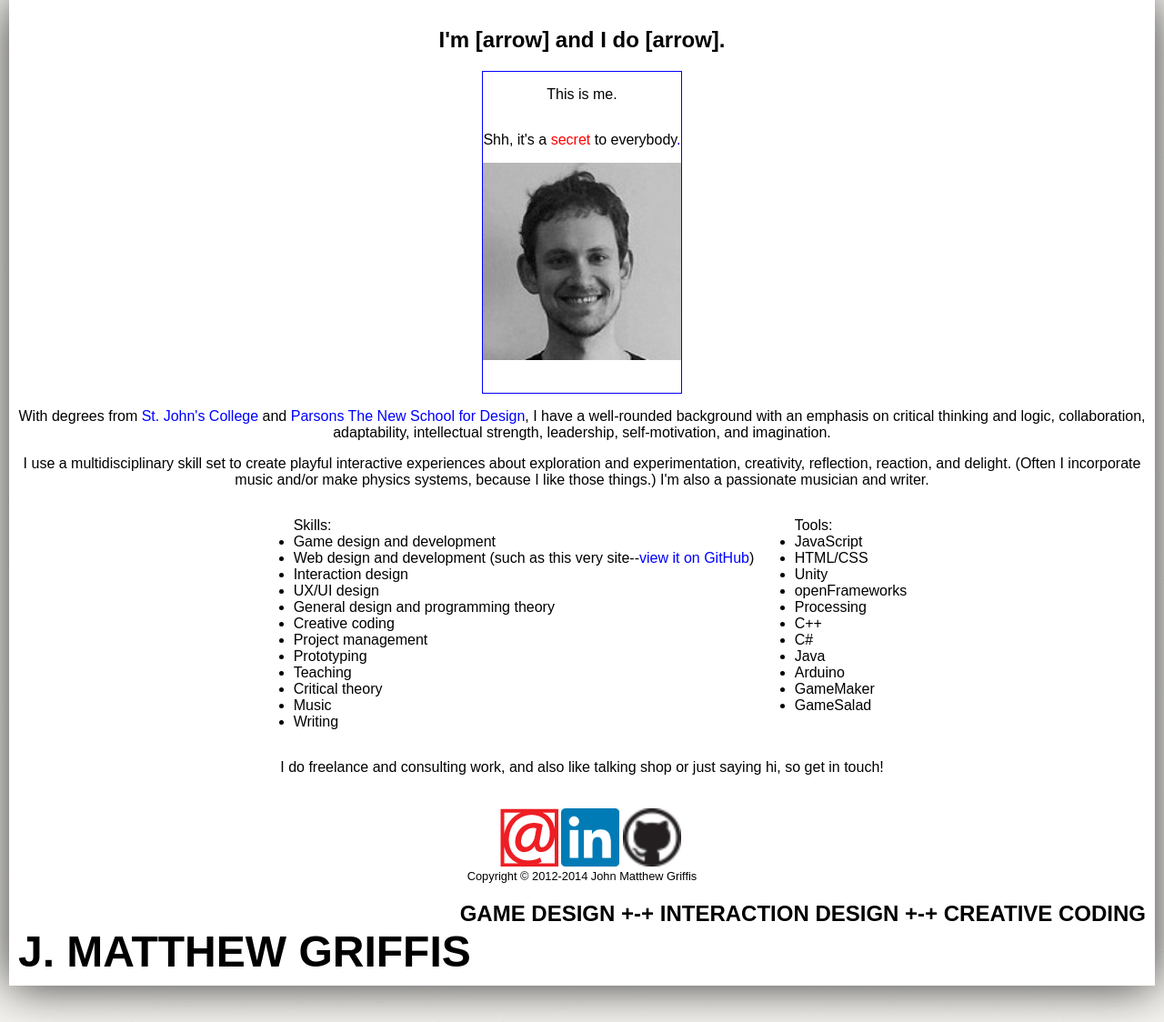
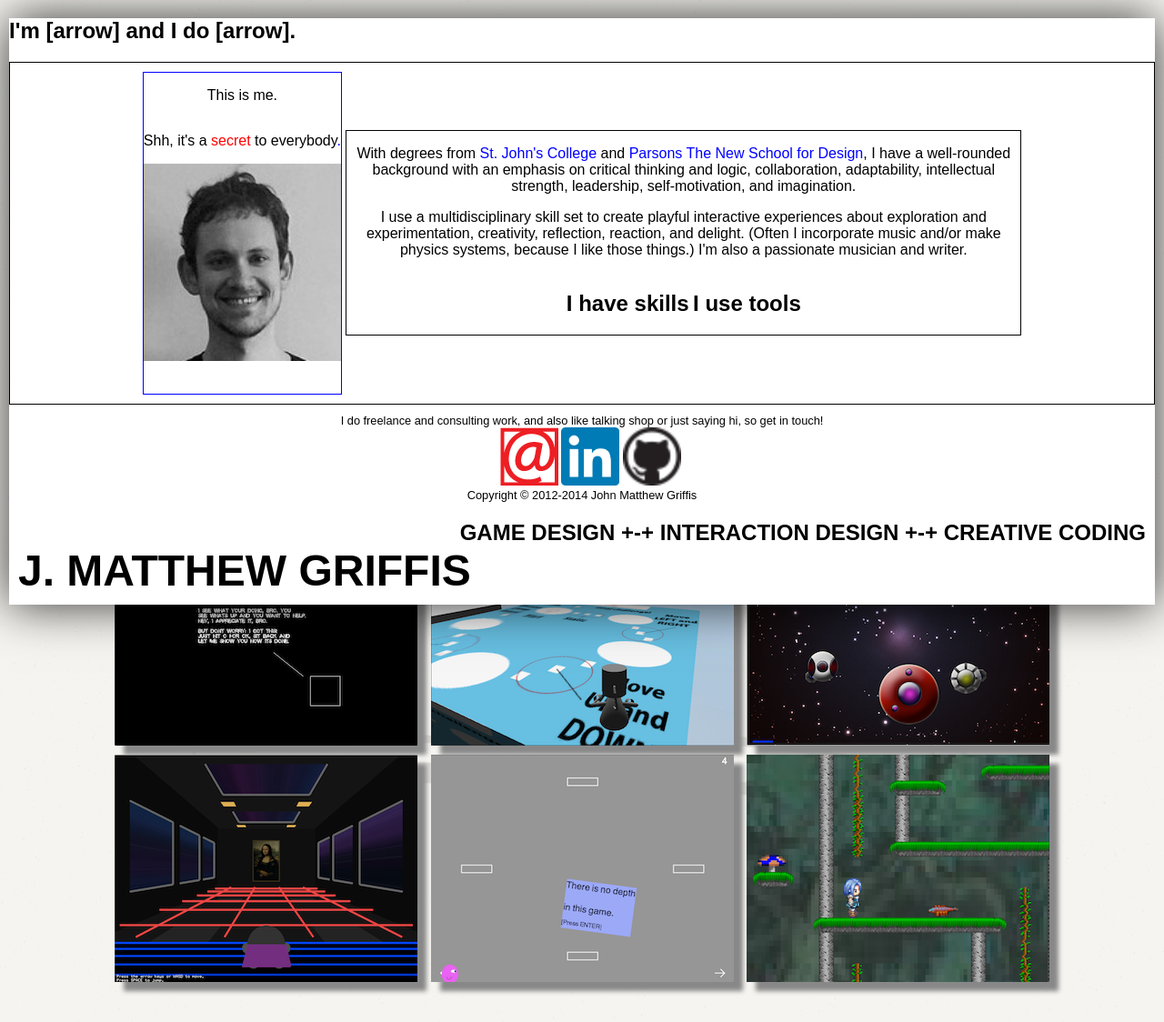
Before and after one commit to jmatthewgriffis/mySite, a PHP site: page / in a window 1280 px wide. Shown: the top 1124 px of the page at 91% size. Run offline with PHP 8.4, Linux system fonts and the light colour scheme; some libraries are stand-ins or nearby versions.

Commit message:
Working on the pop-up lists.

```diff
--- a/index.html
+++ b/index.html
@@ -503,9 +503,9 @@
 			</section><!--end music-->
 
 			<section id="about">
+				<h1>I'm [arrow] and I do [arrow].</h1>
 				<div id="intro">
 					<!-- <span class="og-close"></span> -->
-					<h1>I'm [arrow] and I do [arrow].</h1>
 					<div id="imageholder">
 						<p>This is me.</p>
 						<p>Shh, it's a</p> <p id="setuphat">secret</p> <p>to everybody<a target="_blank" href="http://www.secrettoeverybody.com/images/secret.png">.</a></p>
@@ -514,14 +514,15 @@
 						</p>
 					</div><!--end image holder-->
 
+					<div id="mydetails">
 						<p>With degrees from <a target='_blank' href='http://www.sjc.edu/about/why-sjc/'>St. John's College</a> and <a target='_blank' href='http://www.newschool.edu/parsons/mfa-design-technology/'>Parsons The New School for Design</a>, I have a well-rounded background with an emphasis on critical thinking and logic, collaboration, adaptability, intellectual strength, leadership, self-motivation, and imagination.</p>
 
 						<p>I use a multidisciplinary skill set to create playful interactive experiences about exploration and experimentation, creativity, reflection, reaction, and delight. (Often I incorporate music and/or make physics systems, because I like those things.) I'm also a passionate musician and writer.</p>
 
-					<ul>
-						Skills:
+						<h2 class="myskills">I have skills</h2>
+						<ul class="myskills">
 							<li>Game design and development</li>
-						<li>Web design and development (such as this very site--<a target='_blank' href='https://github.com/jmatthewgriffis/mySite'>view it on GitHub</a>)</li>
+							<li>Web design and development<br>(such as this very site--<a target='_blank' href='https://github.com/jmatthewgriffis/mySite'>view it on GitHub</a>)</li>
 							<li>Interaction design</li>
 							<li>UX/UI design</li>
 							<li>General design and programming theory</li>
@@ -534,8 +535,8 @@
 							<li>Writing</li>
 						</ul>
 
-					<ul>
-						Tools:
+						<h2 class="mytools">I use tools</h2>
+						<ul class="mytools">
 							<li>JavaScript</li>
 							<li>HTML/CSS</li>
 							<li>Unity</li>
@@ -548,12 +549,12 @@
 							<li>GameMaker</li>
 							<li>GameSalad</li>
 						</ul>
-
-					<p>I do freelance and consulting work, and also like talking shop or just saying hi, so get in touch!</p>
+					</div><!-- end mydetails -->
 
 				</div><!-- End intro -->
 
 				<footer>
+					<p>I do freelance and consulting work, and also like talking shop or just saying hi, so get in touch!</p>
 					<section id="legalAndLogo">
 
 						<div>
--- a/style.css
+++ b/style.css
@@ -547,21 +547,64 @@
 	color:white;
 }
 
-#intro {
+#about #intro {
 	text-align: center;
 	padding: 10px;
+	border: 1px black solid;
 }
 
-#intro ul {
+#about #intro div {
+	display: inline-block;
+	vertical-align: middle;
+	position: relative;
+}
+
+#about ul {
 	text-align: left;
+	position: absolute;
+	top: 0;
+	display: none;
+	background-color: white;
+	border: 1px black solid;
+	padding: 10px 40px;
+	margin: 0;
+	list-style-type: square;
+}
+
+#about ul li {
+	margin: 5px 0;
+}
+
+#about ul li:first-child {
+	margin-top: 0;
+}
+
+#about ul li:last-child {
+	margin-bottom: 0;
+}
+
+#about h2 {
 	display: inline-block;
-	vertical-align: top;
+}
+
+#about h2:hover {
+	color: red;
+	cursor: help;
+}
+
+#about h2:hover + ul {
+	display: block;
 }
 
 #about #imageholder {
 	position: relative;
 	border: 1px solid blue;
-	display: inline-block;
+	max-width: 20%;
+}
+
+#about #mydetails {
+	border: solid 1px black;
+	max-width: 60%;
 }
 
 #about #imageholder p {
@@ -574,6 +617,7 @@
 
 #about #imageholder p#setuphat {
 	color: red;
+	cursor: help;
 }
 
 #about #imageholder img {
```
Lines whose indentation alone changed are shown as unchanged.
